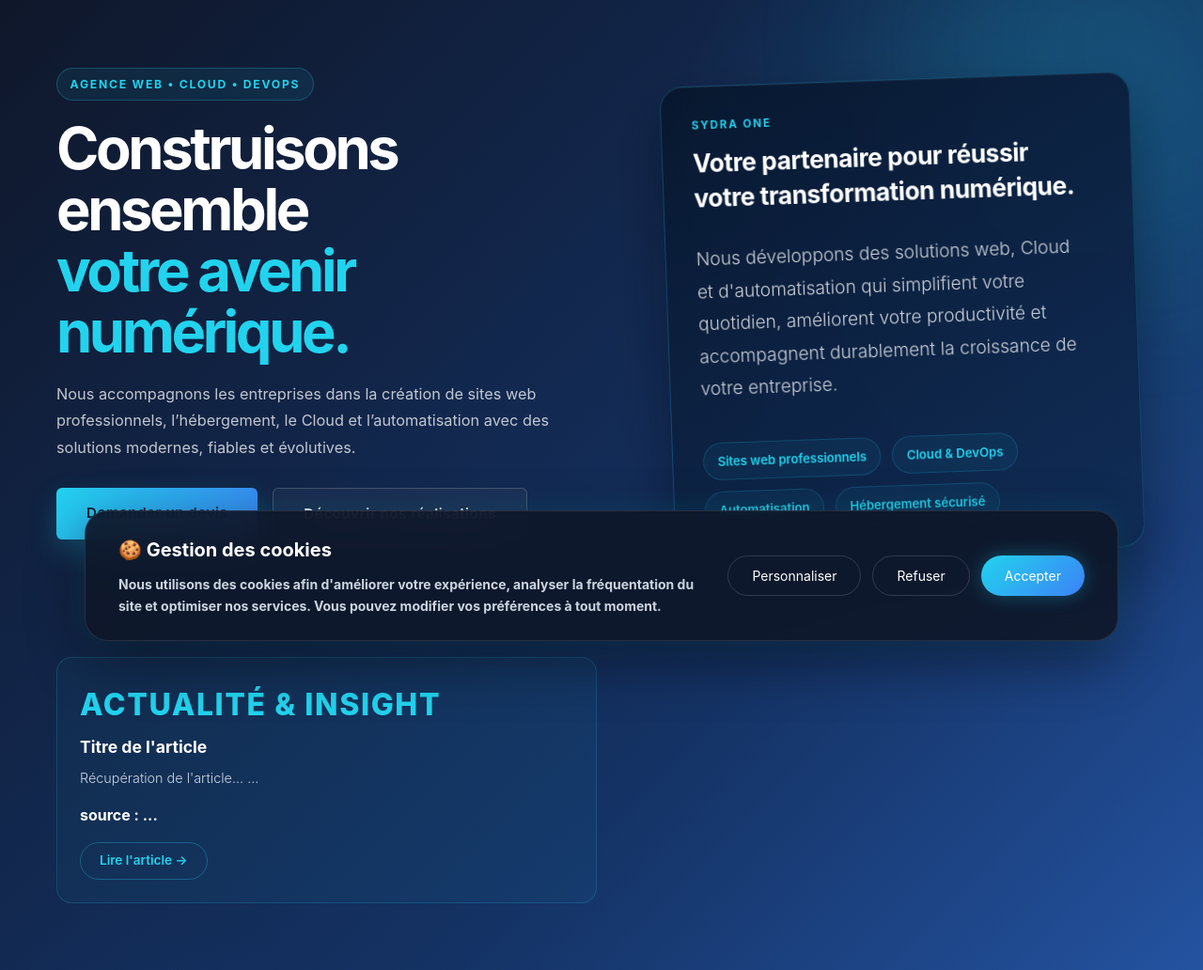
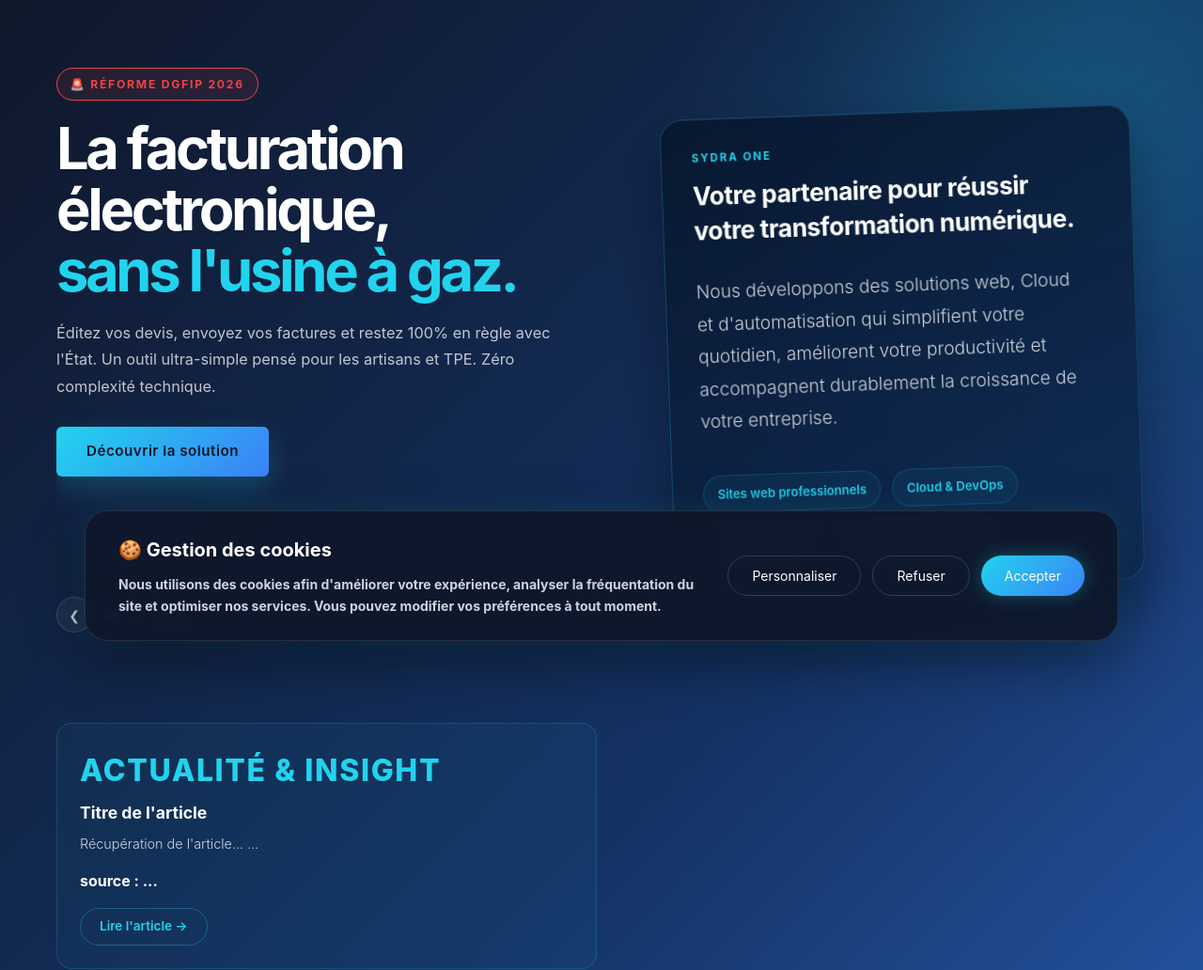
Before and after one commit to Sydra-ONE/Sydra-Website, a Flask app: page / in a window 1280 px wide. Shown: the part 93-1125 px from the top of the page at 94% size. Run offline with Flask 3, Linux system fonts and the light colour scheme.

Commit message:
ajout slide factu relec, haut page index

```diff
--- a/static/css/home.css
+++ b/static/css/home.css
@@ -84,7 +84,81 @@
 /* =========================================================
    HERO COURT — SYDRA ONE
 ========================================================= */
+/* =========================================================
+   HERO SLIDER & CORRECTION OMBRE
+========================================================= */
+.hero-slider-wrapper {
+    position: relative;
+    max-width: 760px;
+    overflow: hidden;
+    padding-bottom: 40px;
+    margin-bottom: -40px;
+    padding-right: 0;
+}
 
+.hero-slider-track {
+    display: flex;
+    width: 200%;
+    transition: transform 0.6s cubic-bezier(0.25, 1, 0.5, 1);
+}
+
+.hero-slide {
+    width: 50%;
+    flex-shrink: 0;
+    padding-right: 20px; /* Un petit espace pour aérer le texte */
+    clip-path: inset(-50px 0 -50px 0);
+}
+
+/* Contrôles et Flèches */
+.hero-slider-controls {
+    display: flex;
+    align-items: center;
+    gap: 15px;
+    margin-top: 2rem;
+    position: relative;
+    z-index: 10;
+}
+
+.slider-dot {
+    width: 10px;
+    height: 10px;
+    border-radius: 50%;
+    background: rgba(255, 255, 255, 0.2);
+    cursor: pointer;
+    transition: all 0.3s ease;
+}
+
+.slider-dot:hover {
+    background: rgba(34, 211, 238, 0.5);
+}
+
+.slider-dot.active {
+    background: var(--home-cyan);
+    transform: scale(1.3);
+}
+
+/* Style des Flèches */
+.slider-arrow {
+    background: rgba(255, 255, 255, 0.05);
+    border: 1px solid rgba(255, 255, 255, 0.15);
+    color: rgba(255, 255, 255, 0.8);
+    border-radius: 50%;
+    width: 38px;
+    height: 38px;
+    display: flex;
+    justify-content: center;
+    align-items: center;
+    cursor: pointer;
+    transition: all 0.3s ease;
+    font-size: 14px;
+}
+
+.slider-arrow:hover {
+    background: var(--home-cyan);
+    border-color: var(--home-cyan);
+    color: var(--home-bg);
+    transform: scale(1.1);
+}
 .hero-short {
     position: relative;
     min-height: 500px;
--- a/templates/base.html
+++ b/templates/base.html
@@ -152,6 +152,7 @@
                 <li class="nav-item">
                     <span class="nav-trigger">Services<span class="notch-container"><span class="notch-v"></span></span></span>
                     <ul class="submenu">
+                        <li><a href="/facturation-electronique">Facturation électronique</a></li>
                         <li><a href="/services/web">Développement Web</a></li>
                         <li><a href="/services/cloud-devops">Cloud et DevOps</a></li>
                         <li><a href="/services/data-ia">Data and IA engineering</a></li>
@@ -202,6 +203,7 @@
                 <a href="/services/web">Développement Web</a>
                 <a href="/services/cloud-devops">Cloud & DevOps</a>
                 <a href="/services/data-ia">Data & IA</a>
+                <a href="/facturation-electronique">Facturation électronique</a>
             </div>
 
             <div class="footer-column">
--- a/templates/facturation_electronique.html
+++ b/templates/facturation_electronique.html
@@ -28,7 +28,7 @@
                 <!-- Lien vers ton outil de prise de RDV type Calendly -->
                 <a href="https://calendly.com/dimitri-desvoy/30min " class="btn">Réserver une démo (10 min)</a>
                 <!-- Lien direct vers ta vidéo YouTube -->
-                <a href="https://www.youtube.com/watch?v=_UBGVwhR5Ao" target="_blank" class="btn btn-ghost">▶ Voir la vidéo (45s)</a>
+                <a href="https://www.youtube.com/watch?v=_UBGVwhR5Ao" class="btn">▶ Voir la vidéo (1min)</a>
             </div>
 
             <div class="hero-highlights" style="margin-top: 2rem;">
--- a/templates/index.html
+++ b/templates/index.html
@@ -18,33 +18,70 @@ Sydra One accompagne les entreprises dans la création de sites web professionne
 <section class="hero hero-short">
     <div class="container hero-short-grid">
 
+        <!-- SLIDER CONTAINER -->
+        <div class="hero-slider-wrapper">
+
+            <div class="hero-slider-track" id="hero-slider-track">
+                <!-- SLIDE 1 : Facturation Électronique -->
+                <div class="hero-slide">
                     <div class="hero-short-content">
+                        <span class="hero-short-badge" style="border-color: #ef4444; color: #ef4444; background: rgba(239, 68, 68, 0.1);">
+                            🚨 Réforme DGFIP 2026
+                        </span>
+                        <h1>
+                            La facturation électronique,
+                            <span>sans l'usine à gaz.</span>
+                        </h1>
+                        <p>
+                            Éditez vos devis, envoyez vos factures et restez 100% en règle avec l'État.
+                            Un outil ultra-simple pensé pour les artisans et TPE. Zéro complexité technique.
+                        </p>
+                        <div class="hero-short-actions">
+                            <a href="/facturation-electronique" class="btn hero-short-primary">Découvrir la solution</a>
+                        </div>
+                    </div>
+                </div>
 
+                <!-- SLIDE 2 : Agence Web (L'original) -->
+                <div class="hero-slide">
+                    <div class="hero-short-content">
                         <span class="hero-short-badge">
                             Agence Web • Cloud • DevOps
                         </span>
-
                         <h1>
                             Construisons ensemble
                             <span>votre avenir numérique.</span>
                         </h1>
-
                         <p>
                             Nous accompagnons les entreprises dans la création de sites web
                             professionnels, l’hébergement, le Cloud et l’automatisation avec
                             des solutions modernes, fiables et évolutives.
                         </p>
-
                         <div class="hero-short-actions">
-                <a href="/contact" class="btn hero-short-primary">
-                    Demander un devis
-                </a>
-
-                <a href="/portfolio" class="btn hero-short-secondary">
-                    Découvrir nos réalisations
-                </a>
+                            <a href="/contact" class="btn hero-short-primary">Demander un devis</a>
+                            <a href="/portfolio" class="btn hero-short-secondary">Découvrir nos réalisations</a>
                         </div>
                     </div>
+                </div>
+
+
+
+            </div>
+
+            <!-- Contrôles du slider (Flèches + Points) -->
+            <div class="hero-slider-controls">
+                <!-- Flèche Gauche -->
+                <button class="slider-arrow" onclick="prevSlide()" aria-label="Précédent">&#10094;</button>
+
+                <div class="slider-dot active" onclick="goToSlide(0)"></div>
+                <div class="slider-dot" onclick="goToSlide(1)"></div>
+
+                <!-- Flèche Droite -->
+                <button class="slider-arrow" onclick="nextSlide()" aria-label="Suivant">&#10095;</button>
+            </div>
+
+        </div>
+        <!-- FIN SLIDER CONTAINER -->
 
         <div class="hero-short-visual">
 
@@ -215,8 +252,8 @@ Sydra One accompagne les entreprises dans la création de sites web professionne
 
     </div>
 </section>
-
-<!-- SERVICES -->
+<!--
+<!- SERVICES ->
 <section class="home-section home-services-section">
     <div class="container">
 
@@ -283,6 +320,7 @@ Sydra One accompagne les entreprises dans la création de sites web professionne
         </div>
     </div>
 </section>
+-->
 
 <!-- MÉTHODE -->
 <section class="home-section process-section">
@@ -340,8 +378,8 @@ Sydra One accompagne les entreprises dans la création de sites web professionne
 
     </div>
 </section>
-
-<!-- PORTFOLIO -->
+<!--
+<!- PORTFOLIO ->
 <section class="home-section portfolio-preview-section">
     <div class="container portfolio-preview-grid">
 
@@ -388,7 +426,7 @@ Sydra One accompagne les entreprises dans la création de sites web professionne
 
     </div>
 </section>
-
+-->
 <!-- CTA FINAL -->
 <section class="home-cta">
     <div class="container home-cta-content">
@@ -436,5 +474,41 @@ Sydra One accompagne les entreprises dans la création de sites web professionne
             });
     });
 </script>
+<script>
+    let currentSlide = 0;
+    const totalSlides = 2; // Le nombre total de tes slides
+    const slideTrack = document.getElementById('hero-slider-track');
+    const dots = document.querySelectorAll('.slider-dot');
+    let slideInterval;
+
+    function goToSlide(index) {
+        currentSlide = index;
+        slideTrack.style.transform = `translateX(-${currentSlide * 50}%)`;
+
+        dots.forEach(dot => dot.classList.remove('active'));
+        dots[currentSlide].classList.add('active');
+
+        resetInterval();
+    }
+
+    function nextSlide() {
+        // Passe au suivant, ou revient à 0 si on est à la fin
+        let next = (currentSlide + 1) % totalSlides;
+        goToSlide(next);
+    }
+
+    function prevSlide() {
+        // Passe au précédent, ou revient à la fin si on est à 0
+        let prev = (currentSlide - 1 + totalSlides) % totalSlides;
+        goToSlide(prev);
+    }
+
+    function resetInterval() {
+        clearInterval(slideInterval);
+        slideInterval = setInterval(nextSlide, 6000);
+    }
+
+    resetInterval();
+</script>
 
 {% endblock %}
```
Lines whose indentation alone changed are shown as unchanged.
